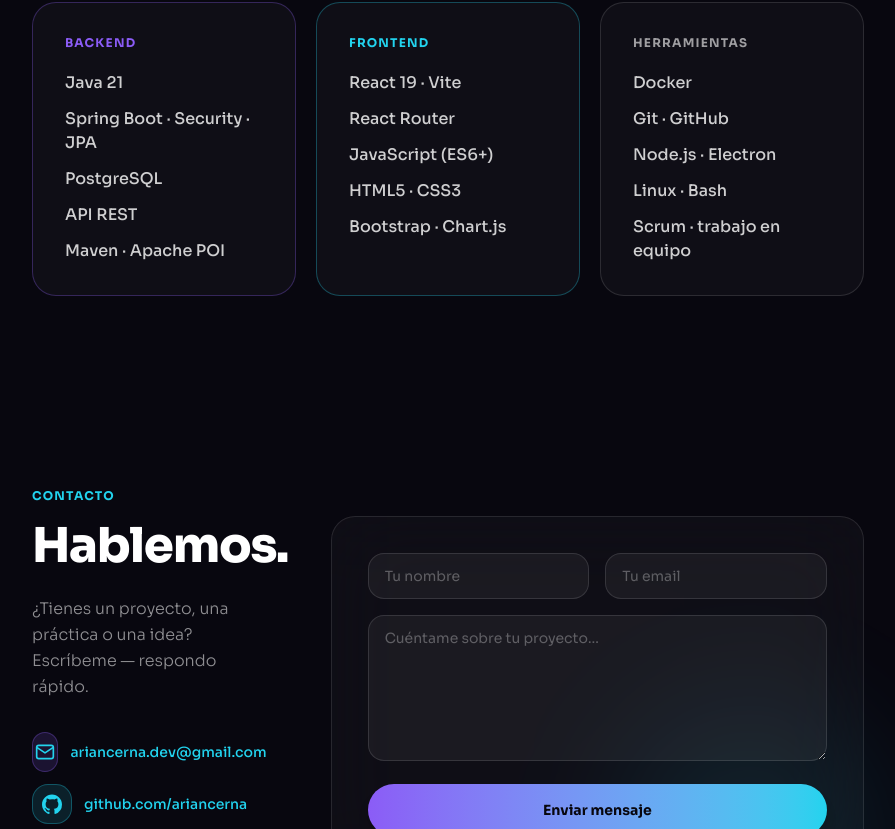
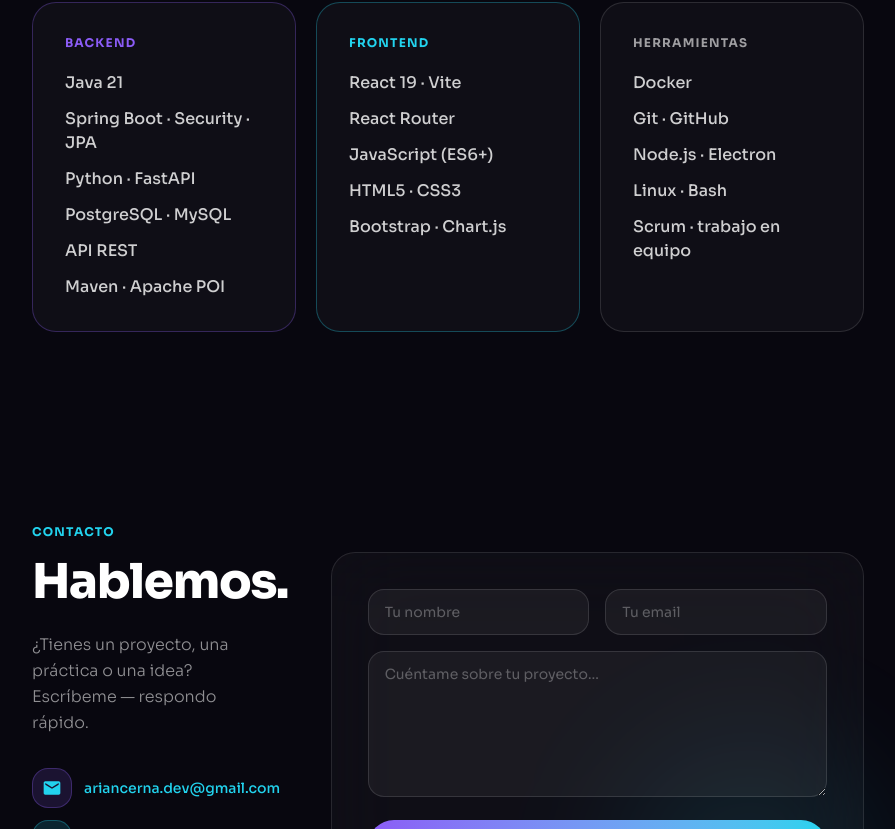
Before and after one commit to ariancerna/portfolio, a React (Vite) app: page / in a window 1280 px wide. Shown: the part 3611-4440 px from the top of the page, without its empty margins (192-1087 px from the left). Built offline with nearby package versions, Linux system fonts and the light colour scheme.

Commit message:
Fix contact icon boxes and add Python/FastAPI/MySQL to skills

```diff
--- a/src/components/Contact.jsx
+++ b/src/components/Contact.jsx
@@ -23,9 +23,8 @@ export default function Contact({ t }) {
   const contacts = [
     {
       icon: (
-        <svg viewBox="0 0 24 24" className="w-5 h-5" fill="none" stroke="currentColor" strokeWidth="2" strokeLinecap="round" strokeLinejoin="round" aria-hidden="true">
-          <rect x="2" y="4" width="20" height="16" rx="2.5" />
-          <path d="m3 7 9 6 9-6" />
+        <svg viewBox="0 0 24 24" className="w-5 h-5" fill="currentColor" aria-hidden="true">
+          <path d="M20 4H4c-1.1 0-1.99.9-1.99 2L2 18c0 1.1.9 2 2 2h16c1.1 0 2-.9 2-2V6c0-1.1-.9-2-2-2zm0 4-8 5-8-5V6l8 5 8-5v2z" />
         </svg>
       ),
       label: 'ariancerna.dev@gmail.com', href: 'mailto:ariancerna.dev@gmail.com', bg: 'bg-purple/15', border: 'border-purple/30', hover: 'hover:text-cyan'
@@ -36,7 +35,7 @@ export default function Contact({ t }) {
           <path d="M12 .5C5.37.5 0 5.87 0 12.5c0 5.3 3.44 9.8 8.21 11.39.6.11.82-.26.82-.58 0-.29-.01-1.04-.02-2.04-3.34.72-4.04-1.61-4.04-1.61-.55-1.39-1.34-1.76-1.34-1.76-1.09-.75.08-.73.08-.73 1.21.09 1.84 1.24 1.84 1.24 1.07 1.84 2.81 1.31 3.5 1 .11-.78.42-1.31.76-1.61-2.67-.3-5.47-1.34-5.47-5.95 0-1.31.47-2.39 1.24-3.23-.12-.3-.54-1.53.12-3.18 0 0 1.01-.32 3.3 1.23a11.5 11.5 0 0 1 3-.4c1.02 0 2.05.14 3 .4 2.29-1.55 3.3-1.23 3.3-1.23.66 1.65.24 2.88.12 3.18.77.84 1.24 1.92 1.24 3.23 0 4.62-2.81 5.64-5.49 5.94.43.37.81 1.1.81 2.22 0 1.6-.01 2.89-.01 3.28 0 .32.22.7.83.58A12.01 12.01 0 0 0 24 12.5C24 5.87 18.63.5 12 .5z" />
         </svg>
       ),
-      label: 'github.com/ariancerna', href: 'https://github.com/ariancerna', bg: 'bg-cyan/12', border: 'border-cyan/30', hover: 'hover:text-cyan'
+      label: 'github.com/ariancerna', href: 'https://github.com/ariancerna', bg: 'bg-cyan/15', border: 'border-cyan/30', hover: 'hover:text-cyan'
     },
   ]
 
@@ -63,7 +62,7 @@ export default function Contact({ t }) {
                 rel="noopener noreferrer"
                 className={`flex items-center gap-3 font-medium text-sm text-white/80 transition ${contact.hover}`}
               >
-                <span className={`w-10 h-10 rounded-2xl ${contact.bg} border ${contact.border} grid place-items-center text-base font-bold`}>
+                <span className={`w-10 h-10 shrink-0 rounded-2xl ${contact.bg} border ${contact.border} grid place-items-center text-base font-bold`}>
                   {contact.icon}
                 </span>
                 {contact.label}
--- a/src/components/Skills.jsx
+++ b/src/components/Skills.jsx
@@ -4,7 +4,7 @@ export default function Skills({ t }) {
       title: 'BACKEND',
       color: 'text-purple',
       borderColor: 'border-purple/30',
-      skills: ['Java 21', 'Spring Boot · Security · JPA', 'PostgreSQL', 'API REST', 'Maven · Apache POI'],
+      skills: ['Java 21', 'Spring Boot · Security · JPA', 'Python · FastAPI', 'PostgreSQL · MySQL', 'API REST', 'Maven · Apache POI'],
     },
     {
       title: 'FRONTEND',
```
